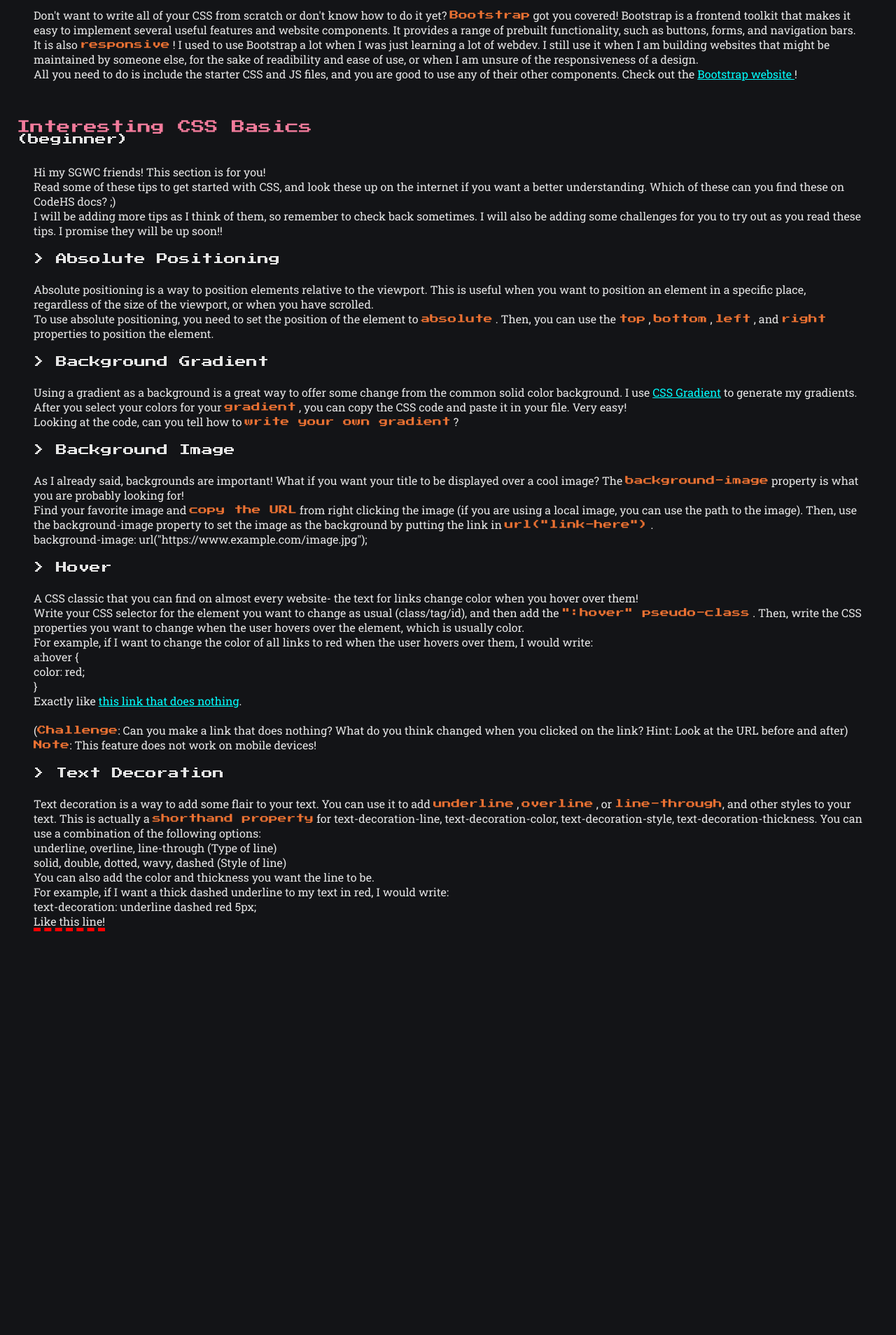
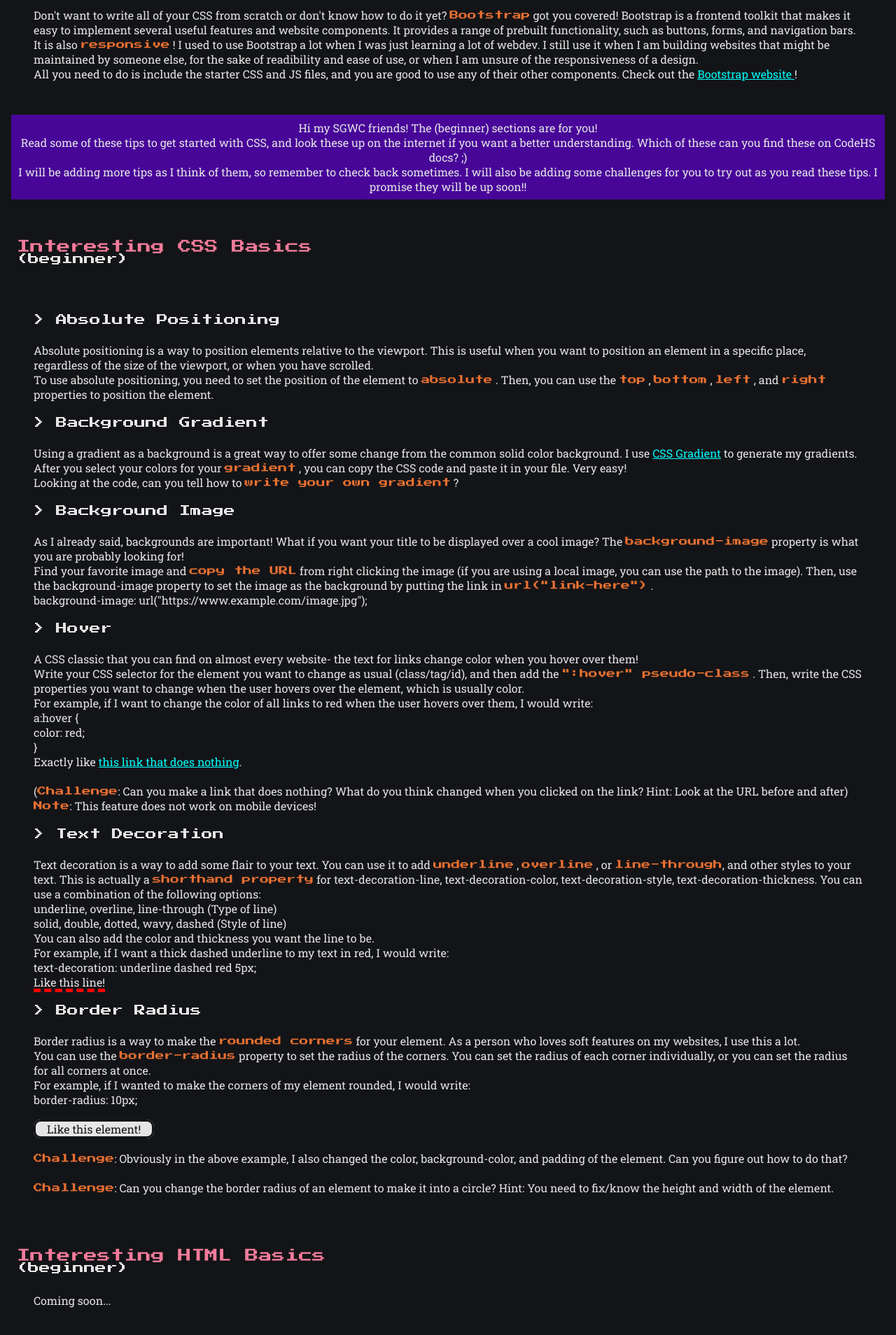
Before and after one commit to Sanya1001/webdevkids, a plain HTML site: page tips.html in a window 1280 px wide. Shown: the part 720-2628 px from the top of the page at 70% size. Before the commit the page ends 2095 px from the top, so only its background shows below. Drawn offline with Linux system fonts and the light colour scheme; a web font is replaced by a local one.

Commit message:
Adding beginner tips

```diff
--- a/tips-style.css
+++ b/tips-style.css
@@ -115,3 +115,27 @@ a{
 #tdeg{
     text-decoration: underline dashed red 5px;
 }
+
+#breg{
+    background-color: #e5e5e5;
+    color: #131417;
+    border: solid;
+    border-radius: 10px;
+    padding: 0 1rem;
+}
+
+#announcement1{
+    background-color: #480699;
+    justify-content: center;
+    align-items: center;
+    text-align: center;
+}
+
+#announcement1:hover{
+    cursor: progress;
+    color: #480699;
+    background-color: #e5e5e5;
+    justify-content: center;
+    align-items: center;
+    text-align: center;
+}
--- a/tips.html
+++ b/tips.html
@@ -77,17 +77,20 @@
             </a> !
         </div>
     </div>
+    <div class="body content" id="announcement1">
+        Hi my SGWC friends! The (beginner) sections are for you! <br>
+        Read some of these tips to get started with CSS, and look these up on the internet
+        if you want a better understanding. Which of these can you find these on CodeHS docs? ;)
+        <br>
+        I will be adding more tips as I think of them, so remember to check back sometimes.
+        I will also be adding some challenges for you to try out as you read these tips.
+        I promise they will be up soon!!
+    </div>
+    <br>
     <div id="part5" class="body">
         <div class="title">Interesting CSS Basics</div>
         <span class="beginner">(beginner)</span>
         <div class="content">
-            Hi my SGWC friends! This section is for you! <br>
-            Read some of these tips to get started with CSS, and look these up on the internet
-            if you want a better understanding. Which of these can you find these on CodeHS docs? ;)
-            <br>
-            I will be adding more tips as I think of them, so remember to check back sometimes.
-            I will also be adding some challenges for you to try out as you read these tips.
-            I promise they will be up soon!!
             <br> <br>
             <span class="beginner">&gt; Absolute Positioning</span> <br><br>
             Absolute positioning is a way to position elements relative to the viewport.
@@ -152,6 +155,31 @@
             For example, if I want a thick dashed underline to my text in red, I would write: <br>
             text-decoration: underline dashed red 5px; <br>
             <span id="tdeg">Like this line!</span>
+            <br><br>
+            <span class="beginner"> &gt; Border Radius</span> <br><br>
+            Border radius is a way to make the <span class="highlight">rounded corners</span>
+            for your element. As a person who loves soft features on my websites,
+            I use this a lot. <br>
+            You can use the <span class="highlight">border-radius</span> property to set the
+            radius of the corners. You can set the radius of each corner individually, or you
+            can set the radius for all corners at once. <br>
+            For example, if I wanted to make the corners of my element rounded, I would write: <br>
+            border-radius: 10px; <br> <br>
+            <span id="breg">Like this element!</span>
+            <br><br>
+            <span class="highlight">Challenge</span>:
+            Obviously in the above example, I also changed the color, background-color, and
+            padding of the element. Can you figure out how to do that? <br> <br>
+            <span class="highlight">Challenge</span>: Can you change the border radius of an
+            element to make it into a circle? Hint: You need to fix/know the
+            height and width of the element. <br> <br>
+        </div>
+    </div>
+    <div id="part6" class="body">
+        <div class="title">Interesting HTML Basics</div>
+        <span class="beginner">(beginner)</span>
+        <div class="content">
+            Coming soon...
         </div>
     </div>
 </body>
```
